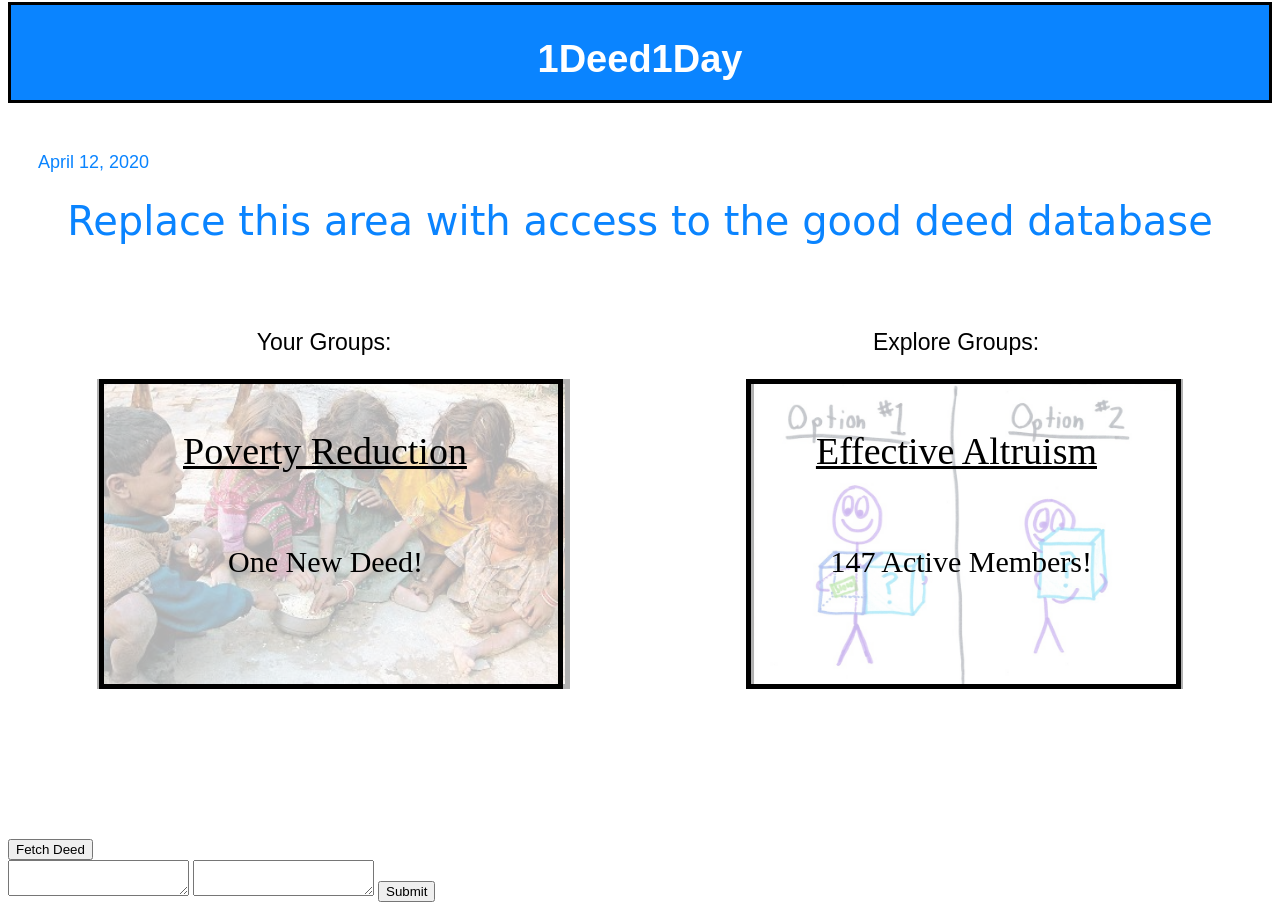
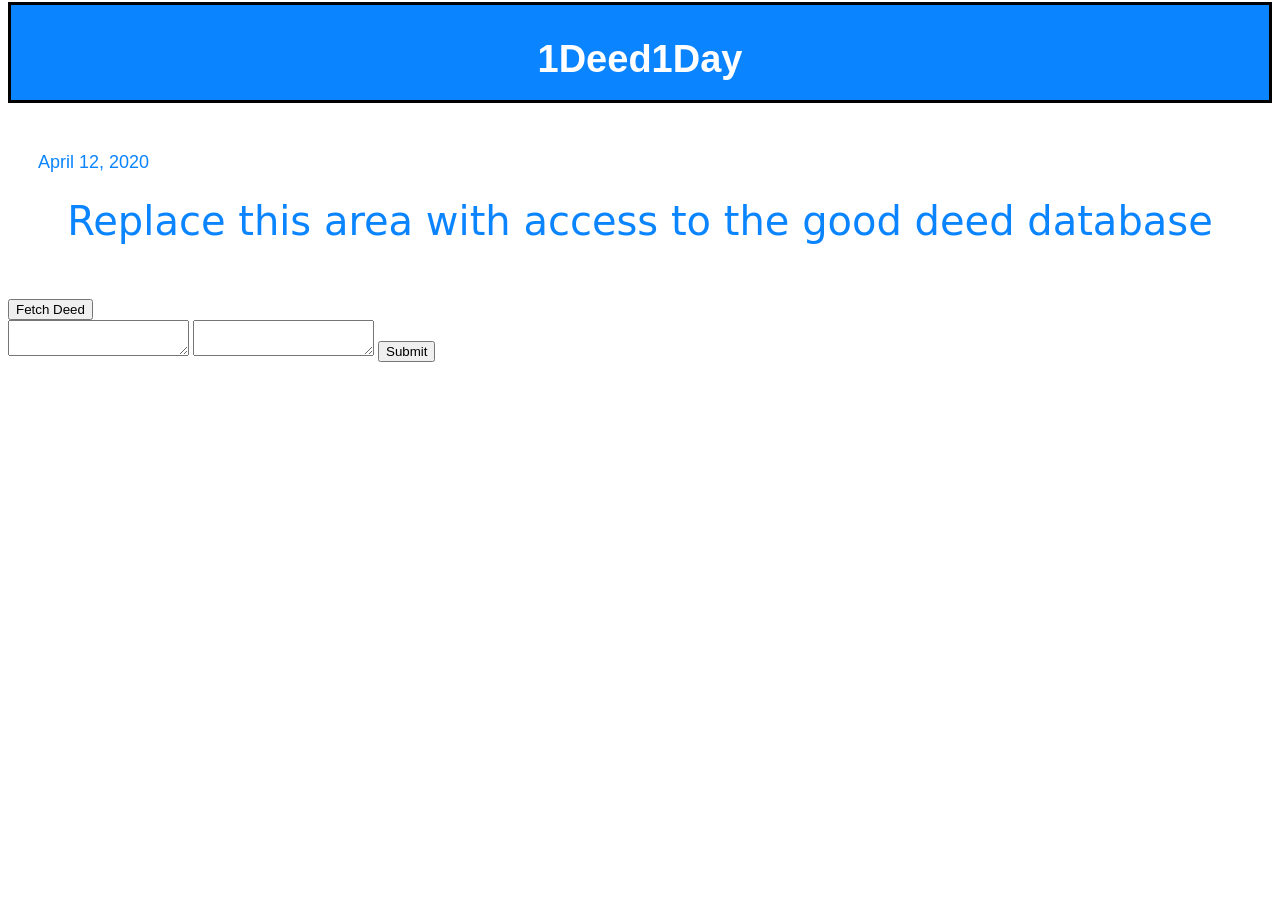
Before and after one commit to googleinterns/step118-2020, a plain HTML site: page src/main/webapp/index.html in a window 1280 px wide. Shown: the top 910 px of the page. After the commit the page ends 800 px from the top, so only its background shows below. Drawn offline with Linux system fonts and the light colour scheme; no server answers.

Commit message:
Removed image section since its taking attention away from good deed

```diff
--- a/src/main/webapp/index.html
+++ b/src/main/webapp/index.html
@@ -22,20 +22,6 @@
     <p class="goodDeed">
         Replace this area with access to the good deed database
     </p>
-    <div class="wrap">
-        <p class="sections">Your Groups:</p>
-        <p class="sections">Explore Groups:</p>
-    </div>
-    <div class="imagesContainer">
-        <img class="image" alt="PovertyReduction" src="images/poverty.jpg"/>
-        <div class="right-rec"></div>
-        <div class="top-left">Poverty Reduction</div>
-        <div class="bottom-left">One New Deed!</div>
-        <img class="image" alt="EffectiveAltruism" src="images/effect.jpeg"/>
-        <div class="left-rec"></div>
-        <div class="top-right">Effective Altruism</div>
-        <div class="bottom-right">147 Active Members!</div>
-    </div>
     <button onclick="fetchDeedsFromDatabase()">Fetch Deed</button>
     <div id="good-deed-title"></div>
     <div id="good-deed"></div>
```
